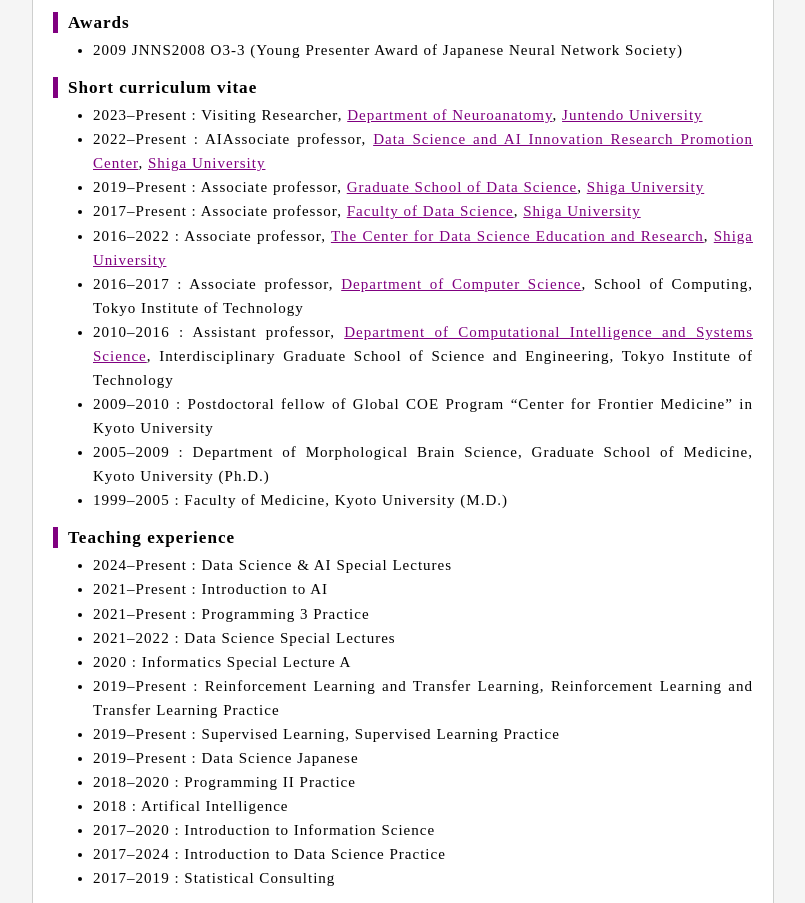
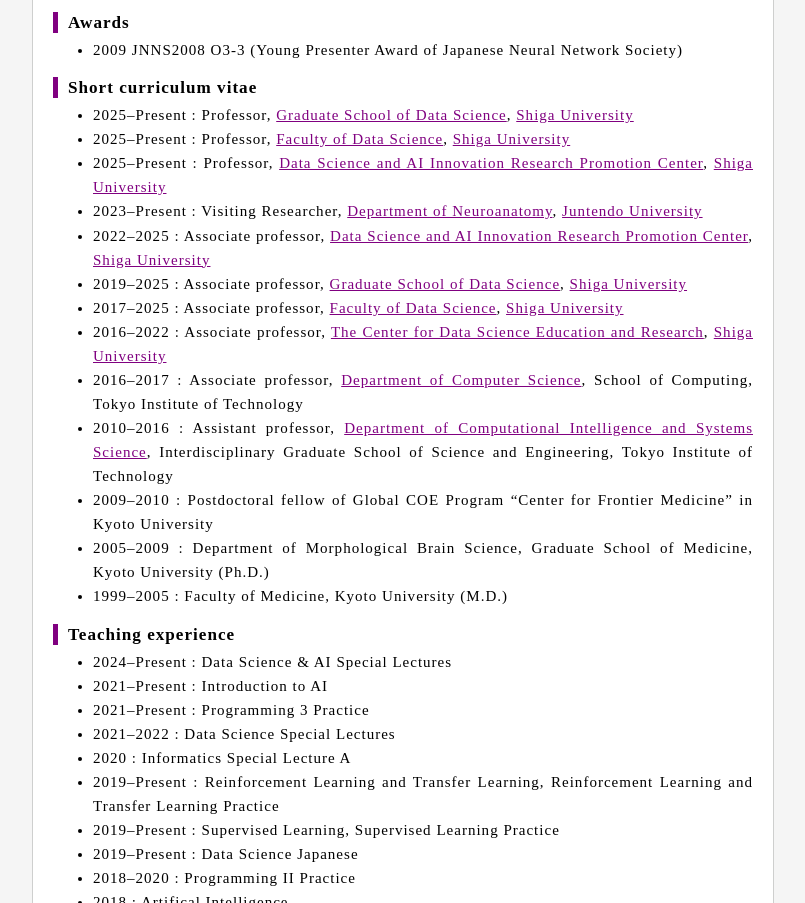
Before and after one commit to tanaka-takuma-lab/site, a plain HTML site: page index-e.html in a window 1280 px wide. Shown: the part 2141-3044 px from the top of the page, without its empty margins (237-1042 px from the left). Drawn offline with Linux system fonts and the light colour scheme.

Commit message:
Add files via upload

```diff
--- a/index-e.html
+++ b/index-e.html
@@ -85,15 +85,13 @@ This list is also available as <a href="tanaka.bib">BibTeX</a> file.
 </ul>
 <h2>Short curriculum vitae</h2>
 <ul>
-  <!--
-  <li>2025&ndash;Present : AIProfessor, <a href="https://www.ds.shiga-u.ac.jp/dscenter/">Data Science and AI Innovation Research Promotion Center</a>, <a href="http://www.shiga-u.ac.jp/">Shiga University</a></li>
-<li>2015&ndash;Present : Professor, <a href="http://www.ds.shiga-u.ac.jp/">Graduate School of Data Science</a>, <a href="http://www.shiga-u.ac.jp/">Shiga University</a></li>
-  <li>2015&ndash;Present : Professor, <a href="http://www.ds.shiga-u.ac.jp/">Faculty of Data Science</a>, <a href="http://www.shiga-u.ac.jp/">Shiga University</a></li>
-  -->
+<li>2025&ndash;Present : Professor, <a href="http://www.ds.shiga-u.ac.jp/">Graduate School of Data Science</a>, <a href="http://www.shiga-u.ac.jp/">Shiga University</a></li>
+<li>2025&ndash;Present : Professor, <a href="http://www.ds.shiga-u.ac.jp/">Faculty of Data Science</a>, <a href="http://www.shiga-u.ac.jp/">Shiga University</a></li>
+<li>2025&ndash;Present : Professor, <a href="https://dsaic.shiga-u.ac.jp/">Data Science and AI Innovation Research Promotion Center</a>, <a href="http://www.shiga-u.ac.jp/">Shiga University</a></li>
 <li>2023&ndash;Present :   Visiting Researcher, <a href="https://hiro-ns.net/">Department of Neuroanatomy</a>, <a href="http://www.shiga-u.ac.jp/">Juntendo University</a></li>
-<li>2022&ndash;Present<!--2025--> : AIAssociate professor, <a href="https://www.ds.shiga-u.ac.jp/dscenter/">Data Science and AI Innovation Research Promotion Center</a>, <a href="http://www.shiga-u.ac.jp/">Shiga University</a></li>
-<li>2019&ndash;Present<!--2025--> : Associate professor, <a href="http://www.ds.shiga-u.ac.jp/">Graduate School of Data Science</a>, <a href="http://www.shiga-u.ac.jp/">Shiga University</a></li>
-<li>2017&ndash;Present<!--2025--> : Associate professor, <a href="http://www.ds.shiga-u.ac.jp/">Faculty of Data Science</a>, <a href="http://www.shiga-u.ac.jp/">Shiga University</a></li>
+<li>2022&ndash;2025 : Associate professor, <a href="https://www.ds.shiga-u.ac.jp/dscenter/">Data Science and AI Innovation Research Promotion Center</a>, <a href="http://www.shiga-u.ac.jp/">Shiga University</a></li>
+<li>2019&ndash;2025 : Associate professor, <a href="http://www.ds.shiga-u.ac.jp/">Graduate School of Data Science</a>, <a href="http://www.shiga-u.ac.jp/">Shiga University</a></li>
+<li>2017&ndash;2025 : Associate professor, <a href="http://www.ds.shiga-u.ac.jp/">Faculty of Data Science</a>, <a href="http://www.shiga-u.ac.jp/">Shiga University</a></li>
 <li>2016&ndash;2022 : Associate professor, <a href="http://www.ds.shiga-u.ac.jp/">The Center for Data Science Education and Research</a>, <a href="http://www.shiga-u.ac.jp/">Shiga University</a></li>
 <li>2016&ndash;2017 : Associate professor, <a href="http://educ.titech.ac.jp/cs/">Department of Computer Science</a>, School of Computing, Tokyo Institute of Technology</li>
 <li>2010&ndash;2016 : Assistant professor, <a href="http://www.dis.titech.ac.jp/index_e.html">Department of Computational Intelligence and Systems Science</a>, Interdisciplinary Graduate School of Science and Engineering, Tokyo Institute of Technology</li>
```
Also changed, not shown: index.html (+6 -8 lines).
